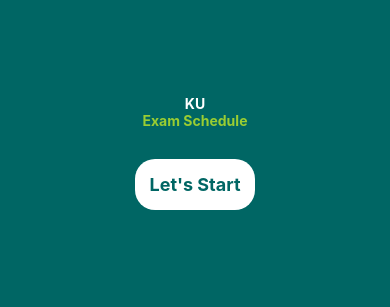
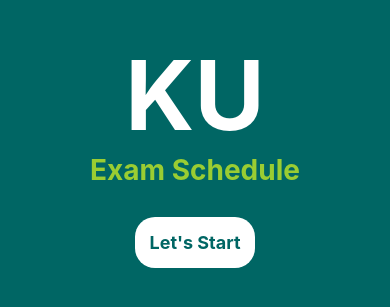
Before and after one commit to Amsomeboys/mobile-final-project, a React Native app: screen / in a window 390 px wide. Shown: the part 255-562 px from the top of the page. Built offline with nearby package versions, Linux system fonts and the light colour scheme.

Commit message:
Update Index.js

```diff
--- a/src/screens/Index.js
+++ b/src/screens/Index.js
@@ -15,10 +15,10 @@ const Index = ({ navigation }) => {
         height: '100%',
       }}
     >
-      <Text style={{ color: '#fff', fontWeight: 'bold', fontSize: '96' }}>
+      <Text style={{ color: '#fff', fontWeight: 'bold', fontSize: 96 }}>
         KU
       </Text>
-      <Text style={{ color: '#9ACD32', fontWeight: 'bold', fontSize: '28' }}>
+      <Text style={{ color: '#9ACD32', fontWeight: 'bold', fontSize: 28 }}>
         Exam Schedule
       </Text>
       <View style={[styles.button, { margin: 30 }]}>
```
